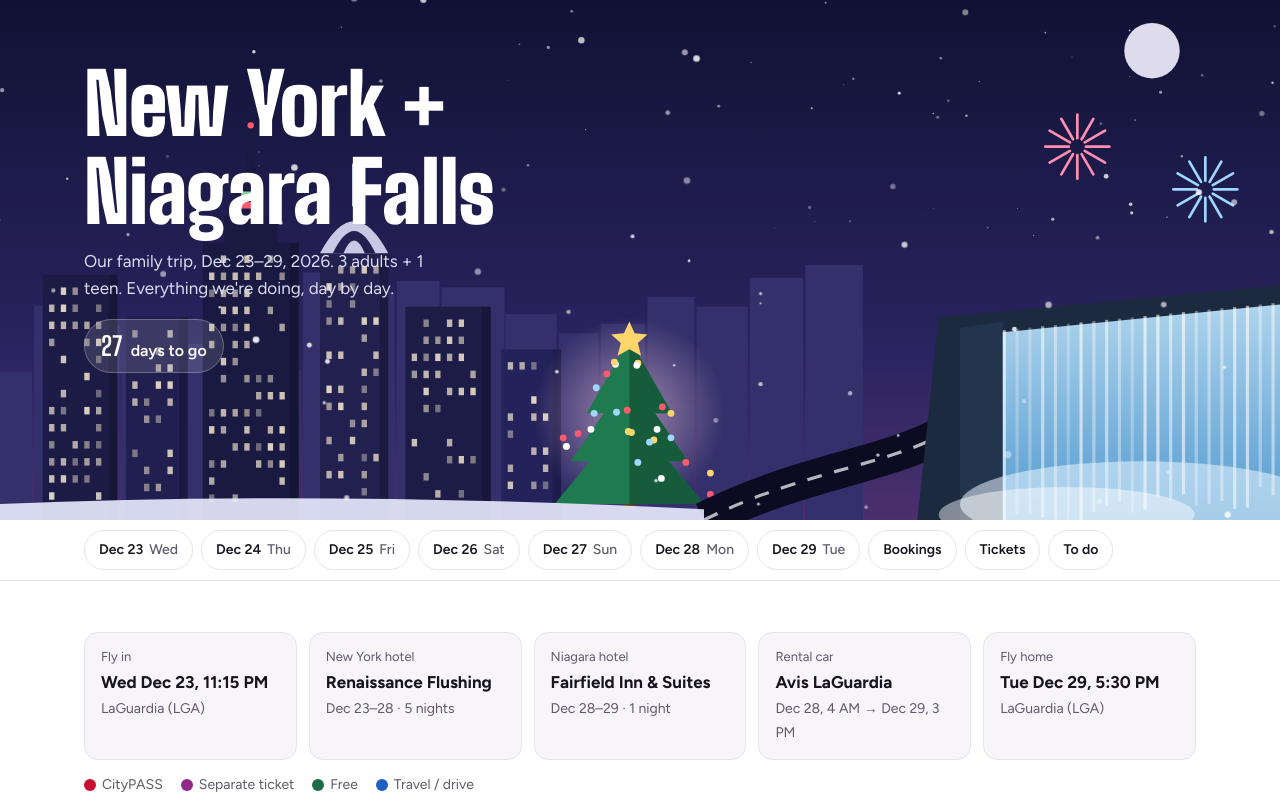
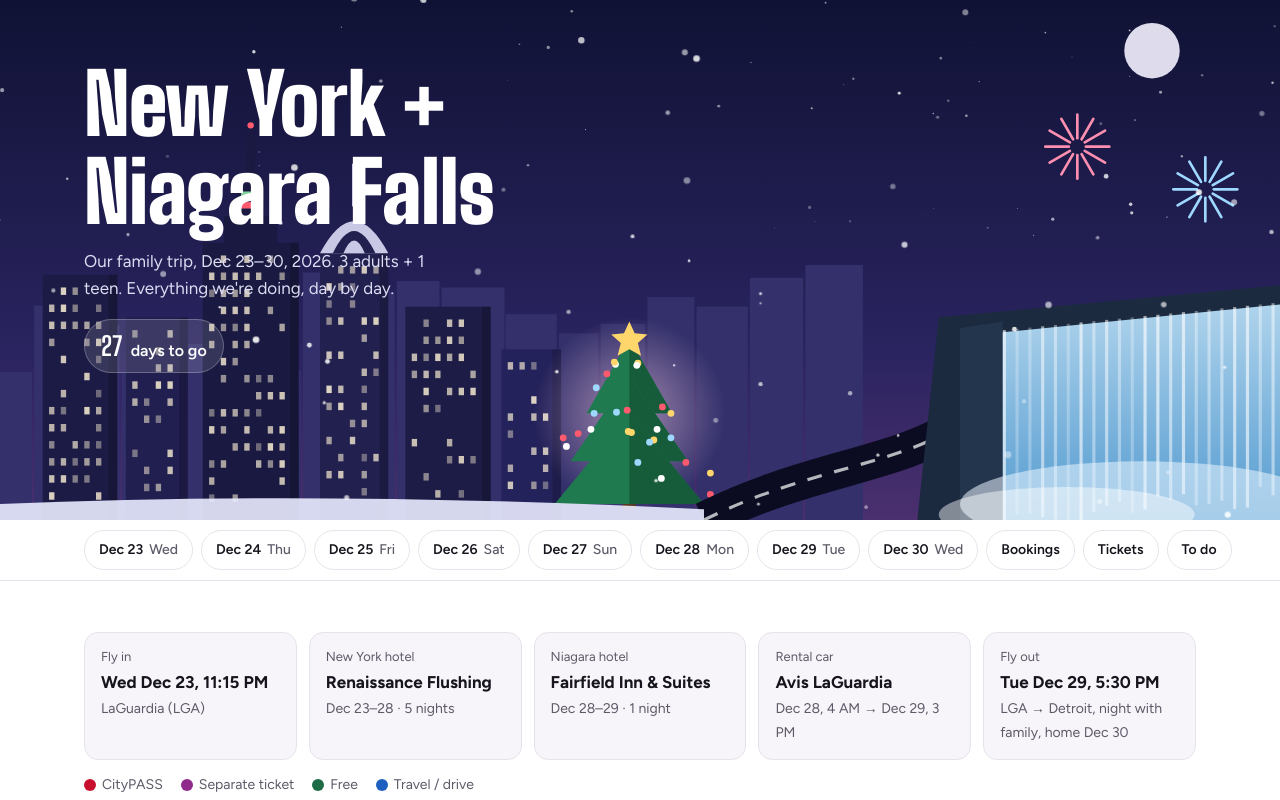
Before and after one commit to DhanvinSJ/nyc-trip, a plain HTML site: page index.html in a window 1280 px wide. Shown: the top 800 px of the page. Drawn offline with Linux system fonts and the light colour scheme.

Commit message:
Return trip: overnight with family in Michigan, fly home Dec 30
Co-Authored-By: Claude Opus 5.5 <noreply@anthropic.com>
Claude-Session: https://claude.ai/code/session_01GVPPnPHMv4RKLzfEfLBjAy

```diff
--- a/index.html
+++ b/index.html
@@ -106,7 +106,7 @@ table{font-size:13px}th,td{padding:7px 5px}
   <svg id="scene" viewBox="0 0 1200 520" preserveAspectRatio="xMidYMax slice" aria-hidden="true"></svg>
   <div class="wrap txt">
     <h1>New York + Niagara Falls</h1>
-    <p>Our family trip, Dec 23–29, 2026. 3 adults + 1 teen. Everything we're doing, day by day.</p>
+    <p>Our family trip, Dec 23–30, 2026. 3 adults + 1 teen. Everything we're doing, day by day.</p>
     <div class="count" id="count"></div>
   </div>
 </header>
@@ -181,7 +181,7 @@ const facts=[
  ["New York hotel","Renaissance Flushing","Dec 23–28 · 5 nights"],
  ["Niagara hotel","Fairfield Inn & Suites","Dec 28–29 · 1 night"],
  ["Rental car","Avis LaGuardia","Dec 28, 4 AM → Dec 29, 3 PM"],
- ["Fly home","Tue Dec 29, 5:30 PM","LaGuardia (LGA)"]
+ ["Fly out","Tue Dec 29, 5:30 PM","LGA → Detroit, night with family, home Dec 30"]
 ];
 const days=[
  {id:"dec23",d:"23",w:"Wed",title:"Arrival",sub:"Land late, straight to the hotel.",stops:[
@@ -219,14 +219,16 @@ const days=[
   ["3:30 PM","Aquarium of Niagara (optional)","Indoors, about 1 hour. Check closing time first.","tix"],
   ["5:00 PM","Hotel check-in","Rest and change. Ask about grab-and-go breakfast for a 5 AM departure.","go"],
   ["8:00 PM","Falls lighting + fireworks","Falls lit in color every night; fireworks nightly over the holidays, weather permitting. Best free spot: Prospect Point. Then dinner, fill the tank, bed by 9:30.","free"]]},
- {id:"dec29",d:"29",w:"Tue",title:"Drive back + fly home",sub:"Car back by 3 PM at the latest.",stops:[
+ {id:"dec29",d:"29",w:"Tue",title:"Drive back + fly to Detroit",sub:"Car back by 3 PM at the latest.",stops:[
   ["4:30 AM","Leave Niagara Falls","Check 511ny.org for snow. Breakfast stop around 7:30 AM. Swap drivers every 2 hours.","drive"],
   ["~12:30 PM","Return the car at Avis LaGuardia","Fill the tank near the airport first. Aim for 12:30–1:30 PM; the booking ends at 3:00 PM. Then the Avis shuttle to the terminal.","drive"],
-  ["5:30 PM","Flight home","LaGuardia → Detroit → Houston.","go"]],
-  note:"Check the Detroit → Houston connection: flight #1957 leaves Detroit at 2:55 PM but we land in Detroit at 7:33 PM, so it's probably Dec 30 (a night in Detroit) or a booking error. Confirm with the airline."}
+  ["5:30 PM","Fly LaGuardia → Detroit","Land in Detroit at 7:33 PM.","go"],
+  ["Evening","Overnight with family in Michigan","Staying the night at our relatives' place.","go"]]},
+ {id:"dec30",d:"30",w:"Wed",title:"Fly home to Houston",sub:"Detroit → Houston.",stops:[
+  ["2:55 PM","Flight #1957 Detroit → Houston","Head home.","go"]]}
 ];
 const bookings=[
- ["Flights","Houston → Orlando → LaGuardia; LaGuardia → Detroit → Houston","Dec 23 / Dec 29","Booked"],
+ ["Flights","Houston → Orlando → LaGuardia; LaGuardia → Detroit (Dec 29), night with family, Detroit → Houston (Dec 30)","Dec 23 / Dec 29–30","Booked"],
  ["New York hotel","Renaissance New York Flushing Hotel at Tangram, 133-36 37th Ave, Flushing, NY 11354. 2 double beds. Non-refundable.","Dec 23 → Dec 28","~$1,390"],
  ["Niagara hotel","Fairfield by Marriott Inn & Suites Niagara Falls, 643 Rainbow Blvd, Niagara Falls, NY 14303. 2 queen beds. Free breakfast 6:30–9 AM.","Dec 28 → Dec 29","$110.82 + $10 parking"],
  ["Rental car","Avis LaGuardia, 25 Bowery Bay Blvd. Intermediate SUV (Mazda CX-50 or similar), unlimited miles, extra driver, roadside assistance.","Dec 28 4 AM → Dec 29 3 PM","$286.61"],
@@ -249,7 +251,6 @@ const calls=[
  "Renaissance: does the LaGuardia shuttle run around midnight on Dec 23? Where does it pick up?",
  "Fairfield: can we park and leave bags from ~11:30 AM on Dec 28? Express checkout at 4:30 AM?",
  "Avis: does our own car insurance or credit card cover rentals? Tolls are billed to the card afterward.",
- "Airline: confirm the Detroit → Houston date.",
  "CityPASS app: reserve Statue (Dec 24 first ferry), 9/11 (Dec 24 ~2 PM), Top of the Rock (Dec 24 evening), Empire State (Dec 25 night), Harbor Lights (Dec 27, 7 PM)."
 ];
 const tips=[
@@ -281,7 +282,7 @@ document.getElementById("calls").innerHTML=calls.map(c=>`<li>${c}</li>`).join(""
 document.getElementById("tiplist").innerHTML=tips.map(t=>`<li>${t}</li>`).join("");
 
 const cnt=document.getElementById("count");
-const start=new Date(2026,11,23),end=new Date(2026,11,30),now=new Date();
+const start=new Date(2026,11,23),end=new Date(2026,11,31),now=new Date();
 const dleft=Math.ceil((start-now)/864e5);
 cnt.innerHTML=now<start?`<b>${dleft}</b> days to go`:now<end?`<b>We're on the trip!</b>`:`<b>Trip done</b> hope it was great`;
 
```
